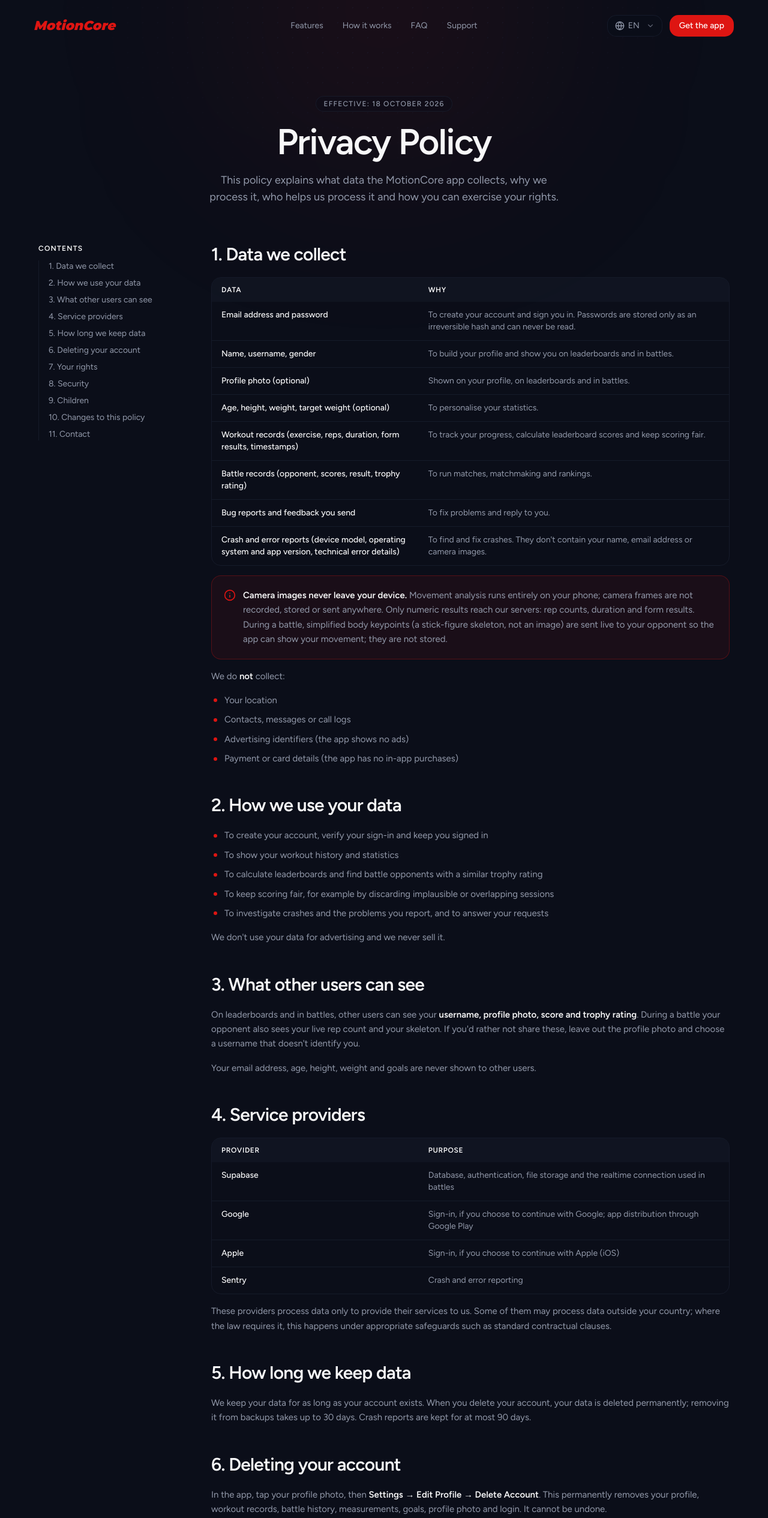
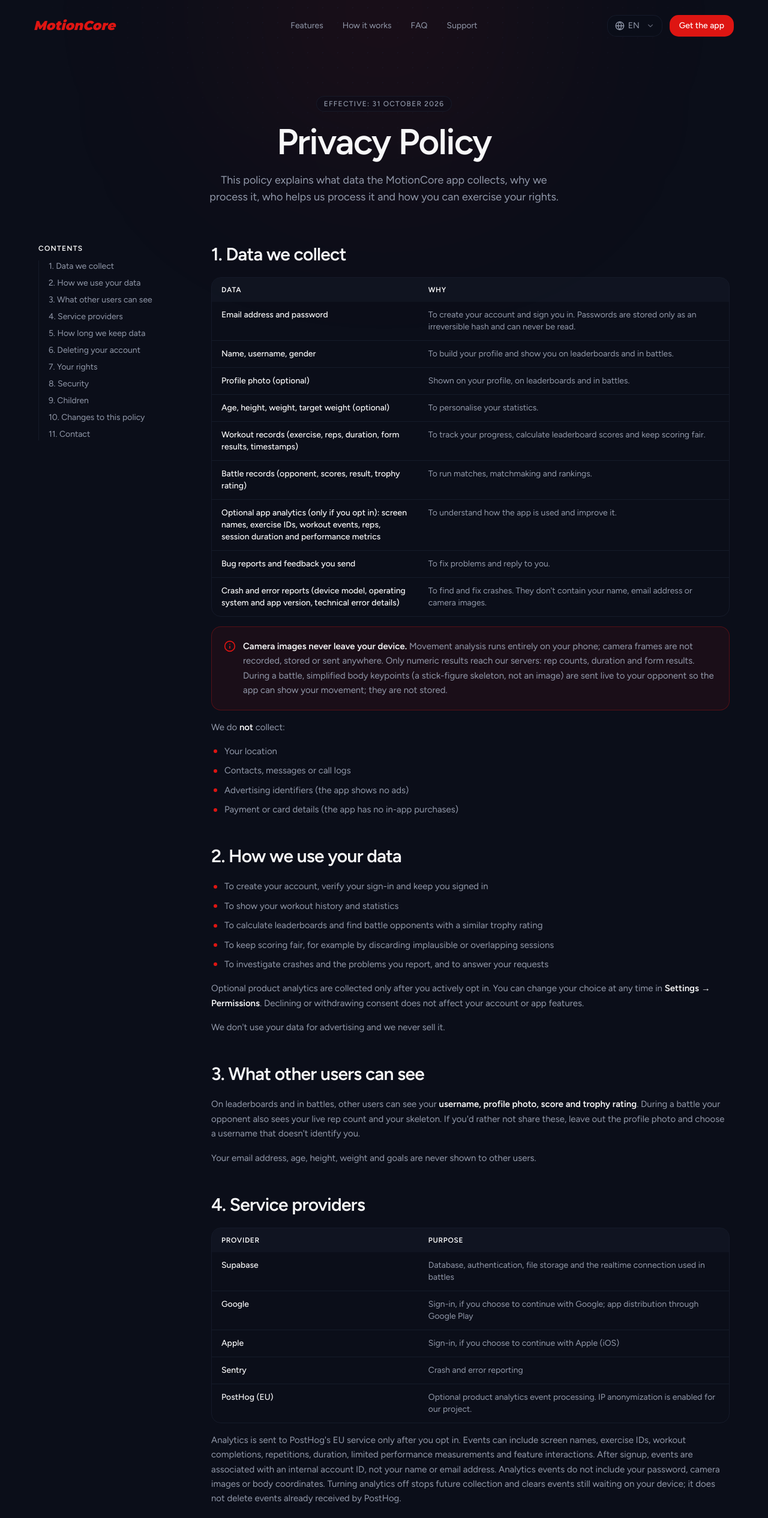
Before and after one commit to MotionCoreDev/web, a Next.js app in the folder apps/landing-page/: page /en/privacy/ in a window 1280 px wide. Shown: the top 2530 px of the page at 60% size. Built offline with nearby package versions, Linux system fonts and the light colour scheme.

Commit message:
Add PostHog analytics disclosure to privacy policy

```diff
--- a/apps/landing-page/src/i18n/dictionaries/de.ts
+++ b/apps/landing-page/src/i18n/dictionaries/de.ts
@@ -310,7 +310,7 @@ const de: Dictionary = {
     legal: {
         privacy: {
             title: "Datenschutzerklärung",
-            effective: "18. Oktober 2026",
+            effective: "31. Oktober 2026",
             intro: "Diese Erklärung beschreibt, welche Daten die MotionCore-App erhebt, warum wir sie verarbeiten, wer uns dabei hilft und wie du deine Rechte ausübst.",
             sections: [
                 {
@@ -325,6 +325,7 @@ const de: Dictionary = {
                             ["Alter, Größe, Gewicht, Zielgewicht (optional)", "Um deine Statistiken zu personalisieren."],
                             ["Trainingsdaten (Übung, Wiederholungen, Dauer, Technikergebnisse, Zeitstempel)", "Um deinen Fortschritt zu verfolgen, Ranglistenpunkte zu berechnen und die Wertung fair zu halten."],
                             ["Duelldaten (Gegner, Punkte, Ergebnis, Trophäenwertung)", "Um Duelle, Matchmaking und Ranglisten zu betreiben."],
+                            ["Optionale App-Analysen (nur mit deiner Zustimmung): Bildschirmnamen, Übungs-IDs, Trainingsereignisse, Wiederholungen, Sitzungsdauer und Leistungswerte", "Um die App-Nutzung zu verstehen und die App zu verbessern."],
                             ["Fehlerberichte und Feedback, die du sendest", "Um Probleme zu beheben und dir zu antworten."],
                             ["Absturz- und Fehlerberichte (Gerätemodell, Betriebssystem- und App-Version, technische Fehlerdetails)", "Um Abstürze zu finden und zu beheben. Sie enthalten weder deinen Namen noch deine E-Mail-Adresse oder Kamerabilder."],
                         ),
@@ -351,6 +352,7 @@ const de: Dictionary = {
                             "Um die Wertung fair zu halten, etwa indem unplausible oder überlappende Trainings verworfen werden",
                             "Um Abstürze und gemeldete Probleme zu untersuchen und deine Anfragen zu beantworten",
                         ),
+                        p("Optionale Produktanalysen werden nur erfasst, wenn du aktiv zustimmst. Du kannst deine Auswahl jederzeit unter **Einstellungen → Berechtigungen** ändern. Eine Ablehnung oder ein Widerruf wirkt sich nicht auf dein Konto oder die App-Funktionen aus."),
                         p("Wir nutzen deine Daten nicht für Werbung und verkaufen sie niemals."),
                     ],
                 },
@@ -372,7 +374,9 @@ const de: Dictionary = {
                             ["Google", "Anmeldung, wenn du dich mit Google anmeldest; Vertrieb der App über Google Play"],
                             ["Apple", "Anmeldung, wenn du dich mit Apple anmeldest (iOS)"],
                             ["Sentry", "Absturz- und Fehlerberichte"],
+                            ["PostHog (EU)", "Verarbeitung optionaler Produktanalyse-Ereignisse nur nach deiner Zustimmung. Die IP-Anonymisierung ist für unser Projekt aktiviert."],
                         ),
+                        p("Analysedaten werden erst nach deiner Zustimmung an den EU-Dienst von PostHog gesendet. Ereignisse können Bildschirmnamen, Übungs-IDs, abgeschlossene Trainings, Wiederholungen, Dauer, begrenzte Leistungswerte und Funktionsinteraktionen enthalten. Nach der Anmeldung werden die Ereignisse deiner internen Konto-ID zugeordnet, nicht deinem Namen oder deiner E-Mail-Adresse. Passwörter, Kamerabilder und Körperkoordinaten sind nicht Teil der Analyseereignisse. Wenn du Analysen ausschaltest, endet die zukünftige Erfassung und noch nicht gesendete Ereignisse auf deinem Gerät werden gelöscht. Bereits bei PostHog eingegangene Ereignisse werden dadurch nicht gelöscht."),
                         p("Diese Anbieter verarbeiten Daten nur, um ihre Dienste für uns zu erbringen. Einige verarbeiten Daten möglicherweise außerhalb deines Landes; wo gesetzlich erforderlich, geschieht das mit geeigneten Garantien wie Standardvertragsklauseln."),
                     ],
                 },
@@ -380,7 +384,7 @@ const de: Dictionary = {
                     id: "retention",
                     title: "5. Speicherdauer",
                     blocks: [
-                        p("Wir speichern deine Daten, solange dein Konto besteht. Wenn du dein Konto löschst, werden deine Daten endgültig gelöscht; das Entfernen aus Backups dauert bis zu 30 Tage. Absturzberichte werden höchstens 90 Tage lang gespeichert."),
+                        p("Konto- und Trainingsdaten speichern wir, solange dein Konto besteht. Wenn du dein Konto löschst, werden diese Daten gelöscht; das Entfernen aus Backups dauert bis zu 30 Tage. Absturzberichte werden höchstens 90 Tage lang gespeichert. Wenn du zustimmst, werden PostHog-Analyseereignisse gemäß der für unser Projekt konfigurierten Speicherdauer gespeichert. Das Ausschalten der Analyse löscht keine bereits bei PostHog eingegangenen Ereignisse; auch das Löschen deines MotionCore-Kontos entfernt sie nicht automatisch. Für eine Löschanfrage zu Analysedaten kontaktiere uns unter {email}."),
                     ],
                 },
                 {
--- a/apps/landing-page/src/i18n/dictionaries/en.ts
+++ b/apps/landing-page/src/i18n/dictionaries/en.ts
@@ -310,7 +310,7 @@ const en: Dictionary = {
     legal: {
         privacy: {
             title: "Privacy Policy",
-            effective: "18 October 2026",
+            effective: "31 October 2026",
             intro: "This policy explains what data the MotionCore app collects, why we process it, who helps us process it and how you can exercise your rights.",
             sections: [
                 {
@@ -325,6 +325,7 @@ const en: Dictionary = {
                             ["Age, height, weight, target weight (optional)", "To personalise your statistics."],
                             ["Workout records (exercise, reps, duration, form results, timestamps)", "To track your progress, calculate leaderboard scores and keep scoring fair."],
                             ["Battle records (opponent, scores, result, trophy rating)", "To run matches, matchmaking and rankings."],
+                            ["Optional app analytics (only if you opt in): screen names, exercise IDs, workout events, reps, session duration and performance metrics", "To understand how the app is used and improve it."],
                             ["Bug reports and feedback you send", "To fix problems and reply to you."],
                             ["Crash and error reports (device model, operating system and app version, technical error details)", "To find and fix crashes. They don't contain your name, email address or camera images."],
                         ),
@@ -351,6 +352,7 @@ const en: Dictionary = {
                             "To keep scoring fair, for example by discarding implausible or overlapping sessions",
                             "To investigate crashes and the problems you report, and to answer your requests",
                         ),
+                        p("Optional product analytics are collected only after you actively opt in. You can change your choice at any time in **Settings → Permissions**. Declining or withdrawing consent does not affect your account or app features."),
                         p("We don't use your data for advertising and we never sell it."),
                     ],
                 },
@@ -372,7 +374,9 @@ const en: Dictionary = {
                             ["Google", "Sign-in, if you choose to continue with Google; app distribution through Google Play"],
                             ["Apple", "Sign-in, if you choose to continue with Apple (iOS)"],
                             ["Sentry", "Crash and error reporting"],
+                            ["PostHog (EU)", "Optional product analytics event processing. IP anonymization is enabled for our project."],
                         ),
+                        p("Analytics is sent to PostHog's EU service only after you opt in. Events can include screen names, exercise IDs, workout completions, repetitions, duration, limited performance measurements and feature interactions. After signup, events are associated with an internal account ID, not your name or email address. Analytics events do not include your password, camera images or body coordinates. Turning analytics off stops future collection and clears events still waiting on your device; it does not delete events already received by PostHog."),
                         p("These providers process data only to provide their services to us. Some of them may process data outside your country; where the law requires it, this happens under appropriate safeguards such as standard contractual clauses."),
                     ],
                 },
@@ -380,7 +384,7 @@ const en: Dictionary = {
                     id: "retention",
                     title: "5. How long we keep data",
                     blocks: [
-                        p("We keep your data for as long as your account exists. When you delete your account, your data is deleted permanently; removing it from backups takes up to 30 days. Crash reports are kept for at most 90 days."),
+                        p("We keep account and workout data for as long as your account exists. When you delete your account, this data is deleted; removing it from backups takes up to 30 days. Crash reports are kept for at most 90 days. If you opt in, PostHog analytics events follow the retention period configured for our PostHog project. Turning analytics off does not delete events already received, and deleting your MotionCore account does not automatically remove those events. Contact {email} to request deletion of analytics data."),
                     ],
                 },
                 {
--- a/apps/landing-page/src/i18n/dictionaries/es.ts
+++ b/apps/landing-page/src/i18n/dictionaries/es.ts
@@ -310,7 +310,7 @@ const es: Dictionary = {
     legal: {
         privacy: {
             title: "Política de privacidad",
-            effective: "18 de octubre de 2026",
+            effective: "31 de octubre de 2026",
             intro: "Esta política explica qué datos recoge la app MotionCore, por qué los tratamos, quién nos ayuda a tratarlos y cómo puedes ejercer tus derechos.",
             sections: [
                 {
@@ -325,6 +325,7 @@ const es: Dictionary = {
                             ["Edad, altura, peso, peso objetivo (opcional)", "Para personalizar tus estadísticas."],
                             ["Registros de entrenamiento (ejercicio, repeticiones, duración, resultados de técnica, marcas de tiempo)", "Para seguir tu progreso, calcular la puntuación de las clasificaciones y mantener una puntuación justa."],
                             ["Registros de duelos (rival, puntuaciones, resultado, nivel de trofeos)", "Para organizar duelos, emparejamientos y clasificaciones."],
+                            ["Analítica opcional de la app (solo si das permiso): nombres de pantallas, IDs de ejercicios, eventos de entrenamiento, repeticiones, duración de sesiones y métricas de rendimiento", "Para entender cómo se usa la app y mejorarla."],
                             ["Informes de errores y comentarios que envías", "Para resolver problemas y responderte."],
                             ["Informes de fallos y errores (modelo del dispositivo, versión del sistema y de la app, detalles técnicos del error)", "Para encontrar y corregir fallos. No incluyen tu nombre, tu correo ni imágenes de la cámara."],
                         ),
@@ -351,6 +352,7 @@ const es: Dictionary = {
                             "Para mantener una puntuación justa, por ejemplo descartando sesiones poco plausibles o solapadas",
                             "Para investigar fallos y los problemas que nos comunicas, y responder a tus solicitudes",
                         ),
+                        p("La analítica opcional del producto solo se recopila si das tu consentimiento activo. Puedes cambiarlo cuando quieras en **Ajustes → Permisos**. Rechazar o retirar el consentimiento no afecta a tu cuenta ni a las funciones de la app."),
                         p("No usamos tus datos para publicidad y nunca los vendemos."),
                     ],
                 },
@@ -372,7 +374,9 @@ const es: Dictionary = {
                             ["Google", "Inicio de sesión si eliges continuar con Google; distribución de la app en Google Play"],
                             ["Apple", "Inicio de sesión si eliges continuar con Apple (iOS)"],
                             ["Sentry", "Informes de fallos y errores"],
+                            ["PostHog (UE)", "Procesamiento de eventos opcionales de analítica del producto solo si das permiso. La anonimización de IP está activada en nuestro proyecto."],
                         ),
+                        p("Los datos de analítica solo se envían al servicio europeo de PostHog después de que des tu permiso. Los eventos pueden incluir nombres de pantallas, IDs de ejercicios, entrenamientos completados, repeticiones, duración, métricas limitadas de rendimiento e interacciones con funciones. Después de registrarte, los eventos se asocian a un ID interno de cuenta, no a tu nombre ni a tu correo. Los eventos de analítica no incluyen tu contraseña, imágenes de cámara ni coordenadas corporales. Si desactivas la analítica, se detiene la recopilación futura y se borran los eventos aún pendientes en tu dispositivo; no se borran los que PostHog ya recibió."),
                         p("Estos proveedores solo tratan datos para prestarnos sus servicios. Algunos pueden tratarlos fuera de tu país; cuando la ley lo exige, lo hacen con garantías adecuadas como las cláusulas contractuales tipo."),
                     ],
                 },
@@ -380,7 +384,7 @@ const es: Dictionary = {
                     id: "retention",
                     title: "5. Cuánto tiempo conservamos los datos",
                     blocks: [
-                        p("Conservamos tus datos mientras exista tu cuenta. Cuando la eliminas, tus datos se borran de forma definitiva; eliminarlos de las copias de seguridad tarda hasta 30 días. Los informes de fallos se guardan durante un tiempo limitado, como máximo 90 días."),
+                        p("Conservamos los datos de tu cuenta y tus entrenamientos mientras exista tu cuenta. Cuando la eliminas, esos datos se borran; las copias de seguridad se limpian en un plazo de hasta 30 días. Los informes de fallos se guardan como máximo 90 días. Si das permiso, los eventos analíticos de PostHog se conservan según el periodo configurado para nuestro proyecto. Desactivar la analítica no borra los eventos que PostHog ya recibió, y eliminar tu cuenta de MotionCore tampoco los elimina automáticamente. Para solicitar la eliminación de datos analíticos, escríbenos a {email}."),
                     ],
                 },
                 {
--- a/apps/landing-page/src/i18n/dictionaries/tr.ts
+++ b/apps/landing-page/src/i18n/dictionaries/tr.ts
@@ -310,7 +310,7 @@ const tr: Dictionary = {
     legal: {
         privacy: {
             title: "Gizlilik Politikası",
-            effective: "18 Ekim 2026",
+            effective: "31 Ekim 2026",
             intro: "Bu politika, MotionCore uygulamasının hangi verileri topladığını, bunları neden işlediğimizi, işlemede bize kimlerin yardım ettiğini ve haklarınızı nasıl kullanabileceğinizi açıklar.",
             sections: [
                 {
@@ -325,6 +325,7 @@ const tr: Dictionary = {
                             ["Yaş, boy, kilo, hedef kilo (isteğe bağlı)", "İstatistiklerinizi kişiselleştirmek."],
                             ["Antrenman kayıtları (hareket, tekrar, süre, form sonuçları, zaman damgaları)", "İlerlemenizi takip etmek, sıralama puanlarını hesaplamak ve puanlamayı adil tutmak."],
                             ["Düello kayıtları (rakip, skorlar, sonuç, kupa puanı)", "Maçları, eşleştirmeyi ve sıralamaları yürütmek."],
+                            ["İsteğe bağlı uygulama analitiği (yalnızca izin verirseniz): ekran adları, hareket kimlikleri, antrenman olayları, tekrarlar, oturum süresi ve performans ölçümleri", "Uygulamanın nasıl kullanıldığını anlamak ve iyileştirmek."],
                             ["Gönderdiğiniz hata bildirimleri ve geri bildirimler", "Sorunları çözmek ve size yanıt vermek."],
                             ["Çökme ve hata raporları (cihaz modeli, işletim sistemi ve uygulama sürümü, teknik hata ayrıntıları)", "Çökmeleri bulmak ve düzeltmek. Adınızı, e-posta adresinizi ya da kamera görüntülerinizi içermez."],
                         ),
@@ -351,6 +352,7 @@ const tr: Dictionary = {
                             "Puanlamayı adil tutmak; örneğin gerçekçi olmayan ya da çakışan antrenmanları saymamak",
                             "Çökmeleri ve bildirdiğiniz sorunları incelemek, taleplerinize yanıt vermek",
                         ),
+                        p("İsteğe bağlı ürün analitiği yalnızca açıkça izin verdiğinizde toplanır. Tercihinizi istediğiniz zaman **Ayarlar → İzinler** bölümünden değiştirebilirsiniz. Reddetmeniz veya izni geri çekmeniz hesabınızı ya da uygulama özelliklerini etkilemez."),
                         p("Verilerinizi reklam amacıyla kullanmıyor ve asla satmıyoruz."),
                     ],
                 },
@@ -372,7 +374,9 @@ const tr: Dictionary = {
                             ["Google", "Google ile devam etmeyi seçerseniz giriş; Google Play üzerinden uygulama dağıtımı"],
                             ["Apple", "Apple ile devam etmeyi seçerseniz giriş (iOS)"],
                             ["Sentry", "Çökme ve hata raporlama"],
+                            ["PostHog (AB)", "Yalnızca izin verdiğiniz isteğe bağlı ürün analitiği olaylarının işlenmesi. Projemizde IP anonimleştirme açıktır."],
                         ),
+                        p("Analitik verileri PostHog'un Avrupa hizmetine yalnızca izin verdikten sonra gönderilir. Olaylarda ekran adları, hareket kimlikleri, antrenman tamamlanması, tekrar sayısı, süre, sınırlı performans ölçümleri ve özellik etkileşimleri bulunabilir. Kayıt olduktan sonra olaylarınız adınız veya e-posta adresiniz yerine hesabınızın dahili kimliğiyle ilişkilendirilir. Analitik olaylarına şifreniz, kamera görüntüleriniz veya vücut koordinatlarınız eklenmez. Analitiği kapatmanız yeni veri gönderimini durdurur ve cihazınızda bekleyen olayları siler; PostHog'a daha önce ulaşmış olayları silmez."),
                         p("Bu sağlayıcılar verileri yalnızca bize hizmet sunmak için işler. Bazıları verileri bulunduğunuz ülkenin dışında işleyebilir; mevzuatın gerektirdiği durumlarda bu, standart sözleşme hükümleri gibi uygun güvenceler altında yapılır."),
                     ],
                 },
@@ -380,7 +384,7 @@ const tr: Dictionary = {
                     id: "retention",
                     title: "5. Saklama süresi",
                     blocks: [
-                        p("Verilerinizi hesabınız var olduğu sürece saklarız. Hesabınızı sildiğinizde verileriniz kalıcı olarak silinir; yedeklerden temizlenmesi en geç 30 gün sürer. Çökme raporları sınırlı bir süre, en fazla 90 gün saklanır."),
+                        p("Hesap ve antrenman verilerinizi hesabınız var olduğu sürece saklarız. Hesabınızı sildiğinizde bu veriler silinir; yedeklerden temizlenmesi en geç 30 gün sürer. Çökme raporları en fazla 90 gün saklanır. İzin verirseniz PostHog analitik olayları projemiz için yapılandırılmış saklama süresine göre tutulur. Analitiği kapatmanız daha önce PostHog'a ulaşmış olayları silmez; MotionCore hesabınızı silmeniz de bu olayları otomatik olarak kaldırmaz. Analitik verilerinin silinmesini talep etmek için {email} adresinden bize ulaşabilirsiniz."),
                     ],
                 },
                 {
```
